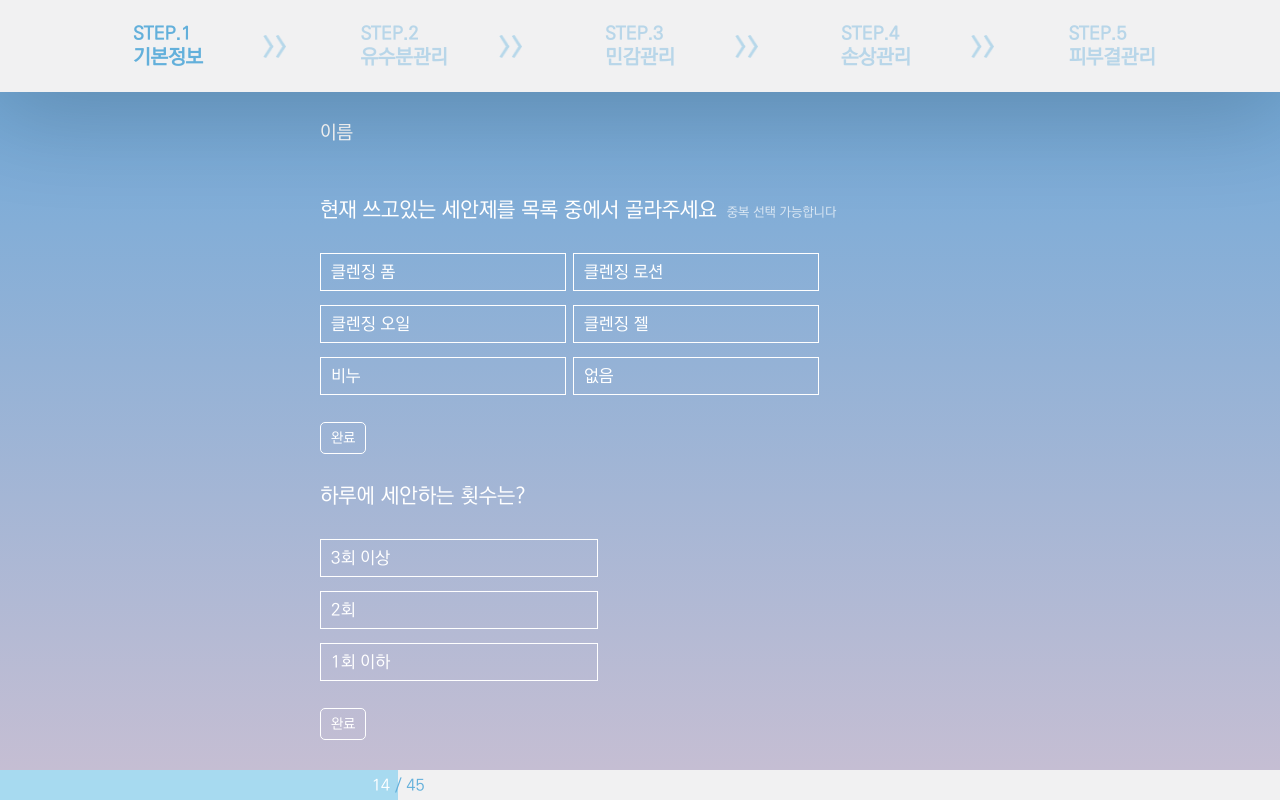
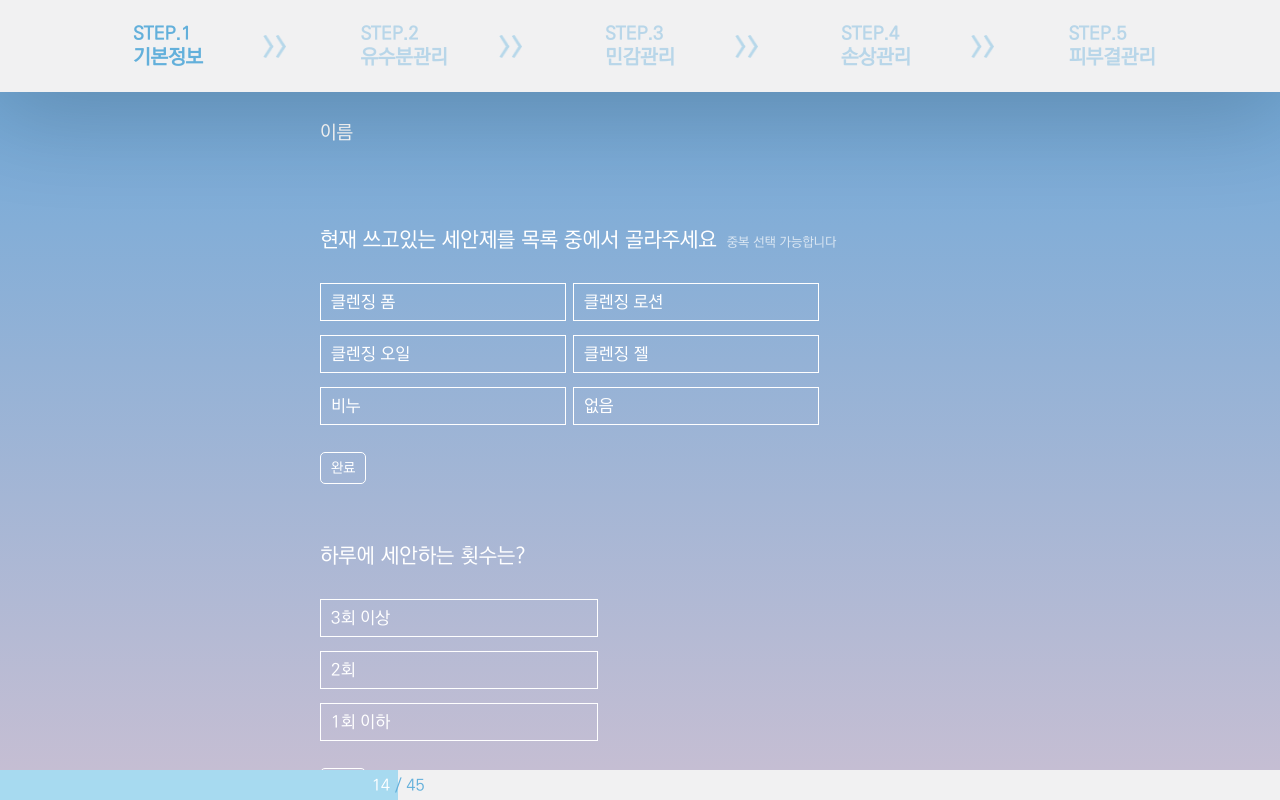
Before and after one commit to dps301/ng16drops, an Angular app: page / in a window 1280 px wide. Built offline with nearby package versions, Linux system fonts and the light colour scheme.

Commit message:
ㅇㅇ...

```diff
--- a/src/app/pages/form/form.component.html
+++ b/src/app/pages/form/form.component.html
@@ -19,12 +19,8 @@
     </a>
   </div>
   <div class="form-content">
-    <section id="s1">
-      <form-input></form-input>
-    </section>
-    <section id="s2">
-      <form-check></form-check>
-    </section>
+    <form-input id="s1"></form-input>
+    <form-check id="s2"></form-check>
     <form-select id="s3"></form-select>
     <form-select id="s4"></form-select>
     <form-select id="s5"></form-select>
```
